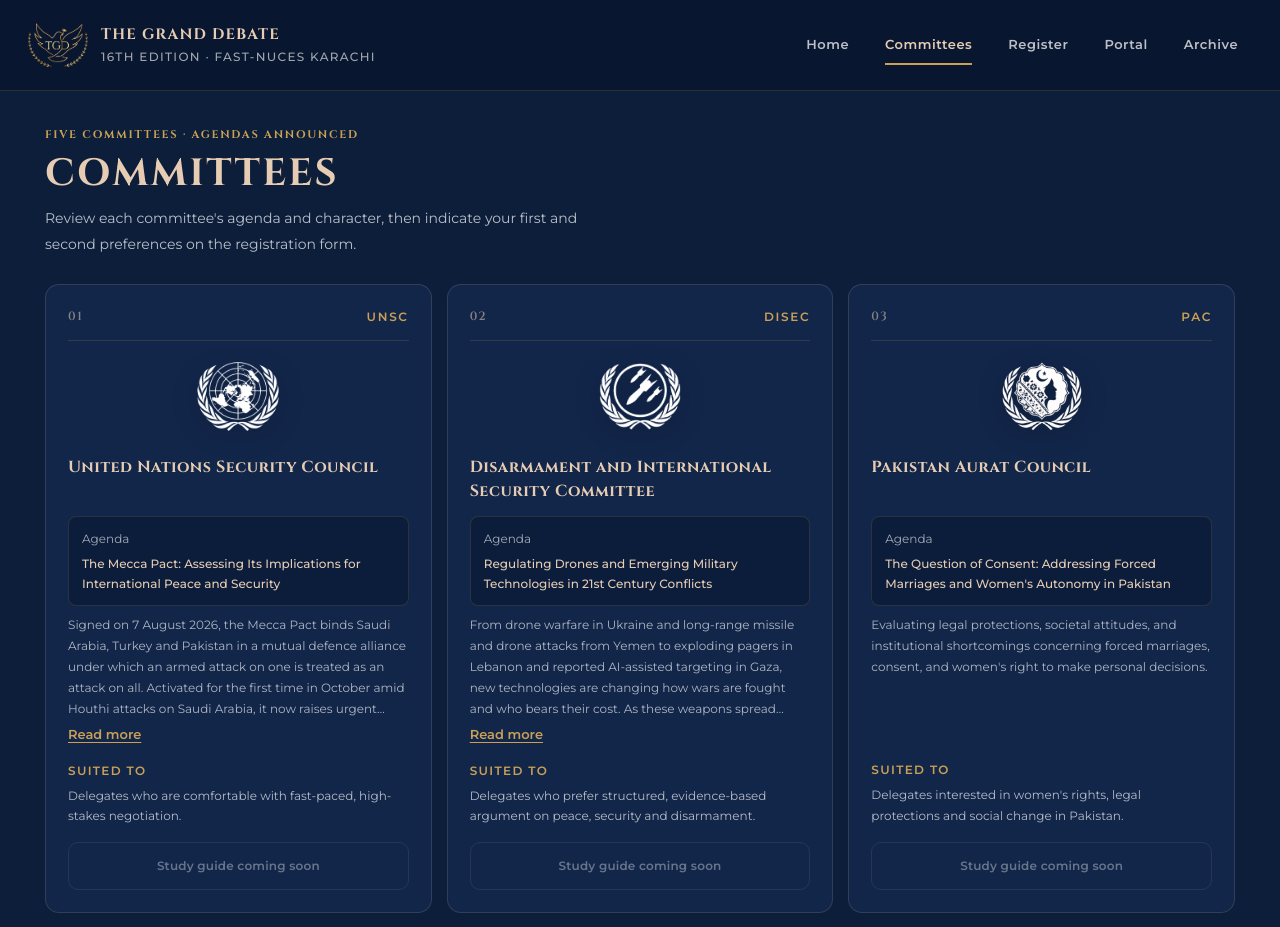
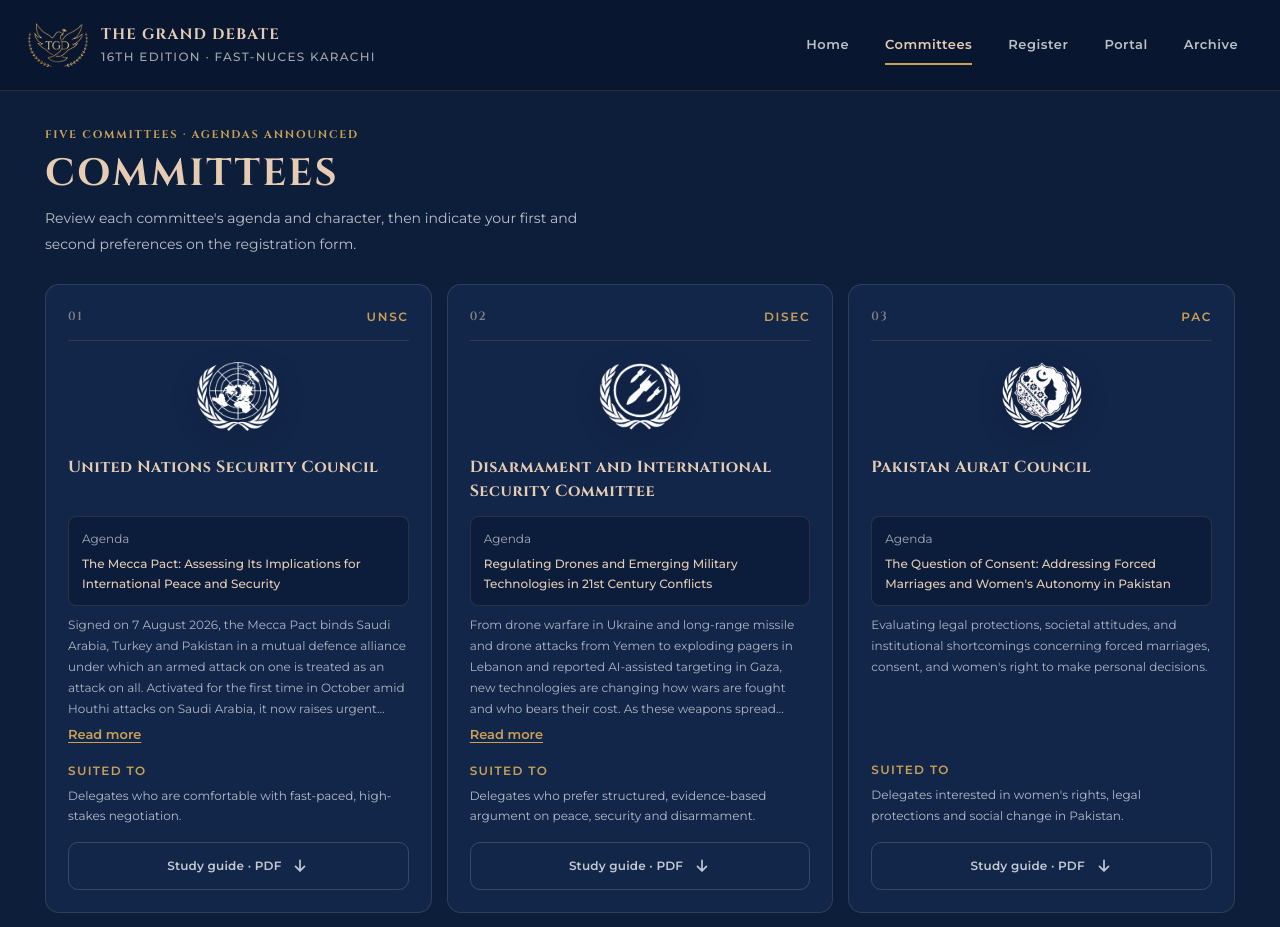
Before and after one commit to mukhtar-x/GrandDebatePortal, a Next.js app: page /committees in a window 1280 px wide. Shown: the top 927 px of the page. Built offline with nearby package versions, Linux system fonts and the light colour scheme.

Commit message:
Set STUDY_GUIDES_PUBLISHED to true

```diff
--- a/src/data/event.ts
+++ b/src/data/event.ts
@@ -13,7 +13,7 @@ export const EVENT_DETAILS = {
  * add the PDFs under public/docs (paths in committee-details.ts and RULEBOOK_PATH) and set
  * the matching switch to true.
  */
-export const STUDY_GUIDES_PUBLISHED = false;
+export const STUDY_GUIDES_PUBLISHED = true;
 export const RULEBOOK_PUBLISHED = false;
 export const RULEBOOK_PATH = "/docs/event-rulebook.pdf";
 
```
